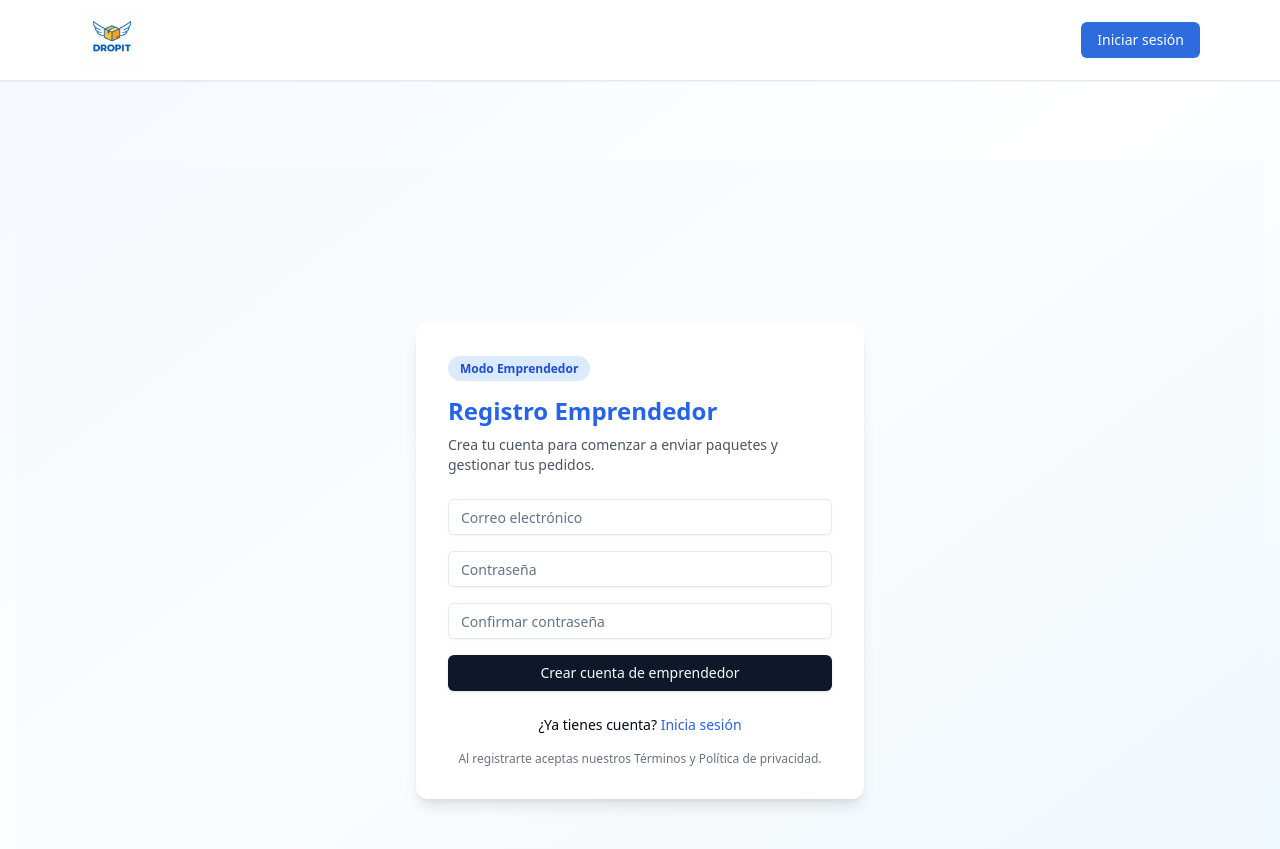
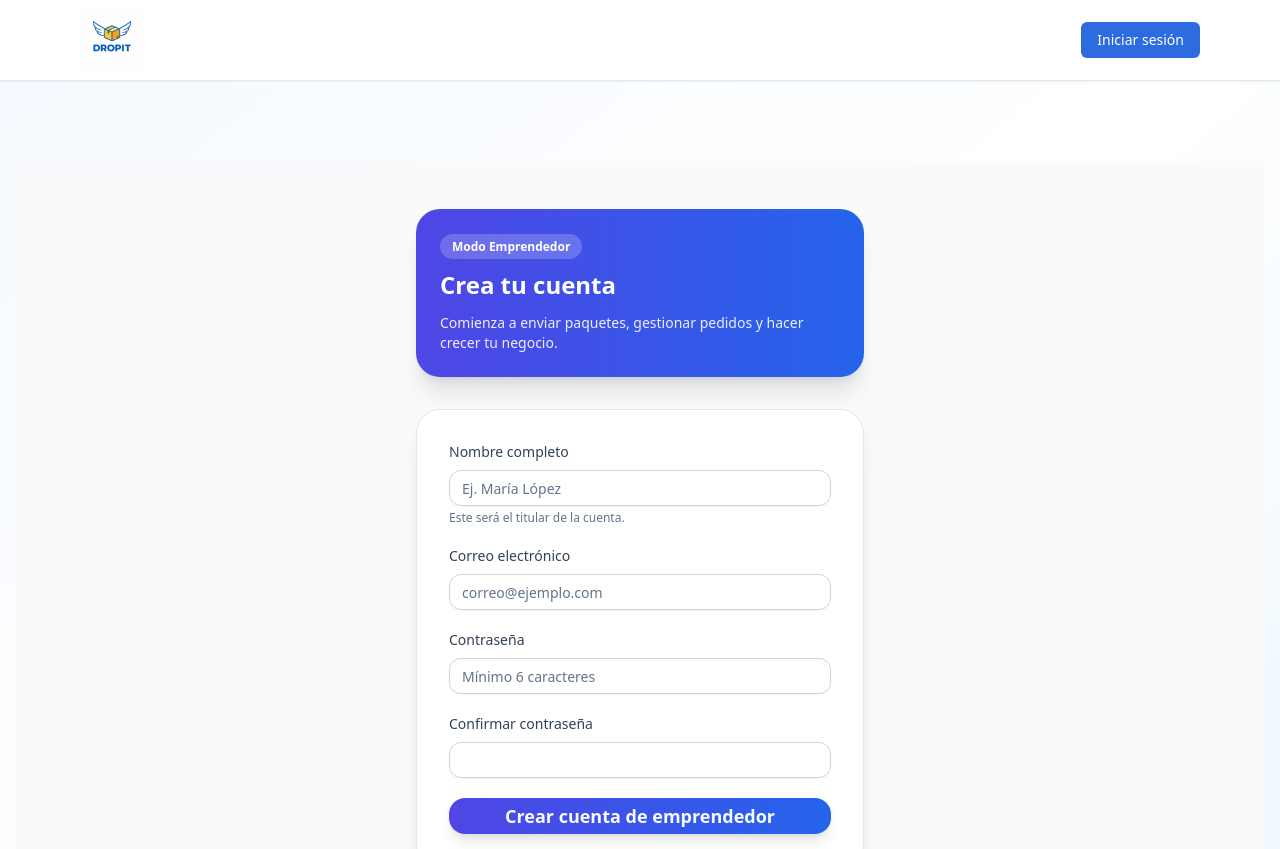
Before and after one commit to akunzg93-ui/dropit, a Next.js app: page /vendedor/register in a window 1280 px wide. Shown: the top 849 px of the page. Built offline with nearby package versions, Linux system fonts and the light colour scheme; no server answers.

Commit message:
UX upgrade registro establecimiento y vendedor

```diff
--- a/app/establecimiento/register/page.jsx
+++ b/app/establecimiento/register/page.jsx
@@ -14,11 +14,12 @@ export default function RegisterEstablecimiento() {
   const [password, setPassword] = useState("");
   const [confirm, setConfirm] = useState("");
   const [mensaje, setMensaje] = useState("");
+  const [loading, setLoading] = useState(false);
 
   async function handleRegister() {
     setMensaje("");
 
-    if (!email || !password || !confirm) {
+    if (!email || !password || !confirm || !nombre) {
       setMensaje("Completa todos los campos.");
       return;
     }
@@ -28,22 +29,25 @@ export default function RegisterEstablecimiento() {
       return;
     }
 
-    // 🔴 IMPORTANTE: cerrar sesión si hay usuario activo
+    setLoading(true);
+
     await supabase.auth.signOut();
 
     const { data, error } = await supabase.auth.signUp({
       email,
       password,
       options: {
-        data: { role: "establishment" },
+        data: {
+          role: "establishment",
+          nombre_responsable: nombre,
+        },
         emailRedirectTo: `${window.location.origin}/login`,
       },
     });
 
-    console.log("DATA SIGNUP:", data);
-
     if (error) {
       setMensaje("Hubo un error al registrarte: " + error.message);
+      setLoading(false);
       return;
     }
 
@@ -51,70 +55,98 @@ export default function RegisterEstablecimiento() {
   }
 
   return (
-    <div className="min-h-screen flex items-center justify-center px-4 py-10 bg-muted/30">
-      <div className="w-full max-w-md bg-white shadow-lg rounded-xl p-8">
+    <div className="min-h-screen bg-slate-50 flex items-center justify-center px-6 py-12">
+      <div className="w-full max-w-md space-y-8">
 
-        <div className="mb-4">
-          <span className="text-xs font-semibold px-3 py-1 rounded-full bg-blue-100 text-blue-700">
+        {/* HEADER PREMIUM */}
+        <div className="bg-gradient-to-r from-indigo-600 to-blue-600 text-white rounded-3xl p-6 shadow-xl space-y-3">
+          <span className="text-xs font-semibold bg-white/20 px-3 py-1 rounded-full">
             Modo Establecimiento
           </span>
+
+          <h1 className="text-2xl font-bold">
+            Crea tu cuenta
+          </h1>
+
+          <p className="text-sm text-white/90">
+            Recibe paquetes de emprendedores y genera ingresos adicionales desde tu punto físico.
+          </p>
         </div>
 
-        <h1 className="text-2xl font-bold text-blue-600 mb-2">
-          Registro Establecimiento
-        </h1>
+        {/* CARD FORM */}
+        <div className="bg-white rounded-3xl shadow-xl border border-slate-200 p-8 space-y-5">
 
-        <p className="text-sm text-gray-600 mb-6">
-          Recibe paquetes de emprendedores y genera ingresos adicionales desde tu punto físico.
-        </p>
-
-        <label className="font-medium text-sm">
-          Nombre del establecimiento
+          <div>
+            <label className="block text-sm font-medium mb-2 text-slate-700">
+              Nombre del responsable
             </label>
             <Input
-          className="mb-4"
+              className="rounded-xl border-slate-300 focus:ring-2 focus:ring-indigo-500"
               value={nombre}
               onChange={(e) => setNombre(e.target.value)}
+              placeholder="Ej. Adolfo Kunz"
             />
+            <p className="text-xs text-slate-500 mt-1">
+              Este será el titular de la cuenta.
+            </p>
+          </div>
 
-        <label className="font-medium text-sm">
+          <div>
+            <label className="block text-sm font-medium mb-2 text-slate-700">
               Correo electrónico
             </label>
             <Input
-          className="mb-4"
+              className="rounded-xl border-slate-300 focus:ring-2 focus:ring-indigo-500"
               type="email"
               value={email}
               onChange={(e) => setEmail(e.target.value)}
+              placeholder="correo@ejemplo.com"
             />
+          </div>
 
-        <label className="font-medium text-sm">
+          <div>
+            <label className="block text-sm font-medium mb-2 text-slate-700">
               Contraseña
             </label>
             <Input
-          className="mb-4"
+              className="rounded-xl border-slate-300 focus:ring-2 focus:ring-indigo-500"
               type="password"
               value={password}
               onChange={(e) => setPassword(e.target.value)}
+              placeholder="Mínimo 6 caracteres"
             />
+          </div>
 
-        <label className="font-medium text-sm">
+          <div>
+            <label className="block text-sm font-medium mb-2 text-slate-700">
               Confirmar contraseña
             </label>
             <Input
-          className="mb-4"
+              className="rounded-xl border-slate-300 focus:ring-2 focus:ring-indigo-500"
               type="password"
               value={confirm}
               onChange={(e) => setConfirm(e.target.value)}
             />
+          </div>
 
           {mensaje && (
-          <p className="text-red-500 text-sm mb-4">{mensaje}</p>
+            <div className="bg-red-50 border border-red-200 text-red-600 rounded-xl p-3 text-sm">
+              {mensaje}
+            </div>
           )}
 
-        <Button className="w-full" onClick={handleRegister}>
-          Crear cuenta de establecimiento
+          <Button
+            disabled={loading}
+            onClick={handleRegister}
+            className="w-full py-4 text-lg font-semibold rounded-2xl bg-gradient-to-r from-indigo-600 to-blue-600 hover:scale-[1.02] transition-all shadow-lg disabled:opacity-50"
+          >
+            {loading ? "Creando cuenta..." : "Crear cuenta de establecimiento"}
           </Button>
+        </div>
 
+        <p className="text-center text-xs text-slate-500">
+          Al registrarte aceptas nuestros términos y condiciones.
+        </p>
       </div>
     </div>
   );
--- a/app/vendedor/register/page.jsx
+++ b/app/vendedor/register/page.jsx
@@ -9,15 +9,17 @@ import { useRouter } from "next/navigation";
 export default function RegisterVendedor() {
   const router = useRouter();
 
+  const [nombre, setNombre] = useState("");
   const [email, setEmail] = useState("");
   const [password, setPassword] = useState("");
   const [confirm, setConfirm] = useState("");
   const [mensaje, setMensaje] = useState("");
+  const [loading, setLoading] = useState(false);
 
   async function handleRegister() {
     setMensaje("");
 
-    if (!email || !password || !confirm) {
+    if (!nombre || !email || !password || !confirm) {
       setMensaje("Completa todos los campos.");
       return;
     }
@@ -27,22 +29,25 @@ export default function RegisterVendedor() {
       return;
     }
 
-    // 🔴 IMPORTANTE: cerrar sesión si existe usuario activo
+    setLoading(true);
+
     await supabase.auth.signOut();
 
     const { data, error } = await supabase.auth.signUp({
       email,
       password,
       options: {
-        data: { role: "vendor" },
+        data: {
+          role: "vendor",
+          nombre_responsable: nombre,
+        },
         emailRedirectTo: `${window.location.origin}/vendedor/login`,
       },
     });
 
-    console.log("DATA SIGNUP:", data);
-
     if (error) {
       setMensaje("Hubo un error al registrarte: " + error.message);
+      setLoading(false);
       return;
     }
 
@@ -50,74 +55,110 @@ export default function RegisterVendedor() {
   }
 
   return (
-    <div className="min-h-screen flex items-center justify-center px-4 py-10 bg-muted/30">
-      <div className="w-full max-w-md bg-white shadow-lg rounded-xl p-8">
+    <div className="min-h-screen bg-slate-50 flex items-center justify-center px-6 py-12">
+      <div className="w-full max-w-md space-y-8">
 
-        {/* Badge */}
-        <div className="mb-4">
-          <span className="text-xs font-semibold px-3 py-1 rounded-full bg-blue-100 text-blue-700">
+        {/* HEADER PREMIUM */}
+        <div className="bg-gradient-to-r from-indigo-600 to-blue-600 text-white rounded-3xl p-6 shadow-xl space-y-3">
+          <span className="text-xs font-semibold bg-white/20 px-3 py-1 rounded-full">
             Modo Emprendedor
           </span>
+
+          <h1 className="text-2xl font-bold">
+            Crea tu cuenta
+          </h1>
+
+          <p className="text-sm text-white/90">
+            Comienza a enviar paquetes, gestionar pedidos y hacer crecer tu negocio.
+          </p>
         </div>
 
-        {/* Título */}
-        <h1 className="text-2xl font-bold text-blue-600 mb-2">
-          Registro Emprendedor
-        </h1>
+        {/* CARD FORM */}
+        <div className="bg-white rounded-3xl shadow-xl border border-slate-200 p-8 space-y-5">
 
-        {/* Subtítulo */}
-        <p className="text-sm text-gray-600 mb-6">
-          Crea tu cuenta para comenzar a enviar paquetes y gestionar tus pedidos.
+          <div>
+            <label className="block text-sm font-medium mb-2 text-slate-700">
+              Nombre completo
+            </label>
+            <Input
+              className="rounded-xl border-slate-300 focus:ring-2 focus:ring-indigo-500"
+              value={nombre}
+              onChange={(e) => setNombre(e.target.value)}
+              placeholder="Ej. María López"
+            />
+            <p className="text-xs text-slate-500 mt-1">
+              Este será el titular de la cuenta.
             </p>
+          </div>
 
+          <div>
+            <label className="block text-sm font-medium mb-2 text-slate-700">
+              Correo electrónico
+            </label>
             <Input
-          placeholder="Correo electrónico"
               type="email"
-          className="mb-4"
+              className="rounded-xl border-slate-300 focus:ring-2 focus:ring-indigo-500"
               value={email}
               onChange={(e) => setEmail(e.target.value)}
+              placeholder="correo@ejemplo.com"
             />
+          </div>
 
+          <div>
+            <label className="block text-sm font-medium mb-2 text-slate-700">
+              Contraseña
+            </label>
             <Input
-          placeholder="Contraseña"
               type="password"
-          className="mb-4"
+              className="rounded-xl border-slate-300 focus:ring-2 focus:ring-indigo-500"
               value={password}
               onChange={(e) => setPassword(e.target.value)}
+              placeholder="Mínimo 6 caracteres"
             />
+          </div>
 
+          <div>
+            <label className="block text-sm font-medium mb-2 text-slate-700">
+              Confirmar contraseña
+            </label>
             <Input
-          placeholder="Confirmar contraseña"
               type="password"
-          className="mb-4"
+              className="rounded-xl border-slate-300 focus:ring-2 focus:ring-indigo-500"
               value={confirm}
               onChange={(e) => setConfirm(e.target.value)}
             />
-
-        <Button className="w-full" onClick={handleRegister}>
-          Crear cuenta de emprendedor
-        </Button>
+          </div>
 
           {mensaje && (
-          <p className="text-red-500 text-center mt-4">{mensaje}</p>
+            <div className="bg-red-50 border border-red-200 text-red-600 rounded-xl p-3 text-sm">
+              {mensaje}
+            </div>
           )}
 
-        {/* Login link */}
-        <p className="text-sm text-center mt-6">
+          <Button
+            disabled={loading}
+            onClick={handleRegister}
+            className="w-full py-4 text-lg font-semibold rounded-2xl bg-gradient-to-r from-indigo-600 to-blue-600 hover:scale-[1.02] transition-all shadow-lg disabled:opacity-50"
+          >
+            {loading ? "Creando cuenta..." : "Crear cuenta de emprendedor"}
+          </Button>
+        </div>
+
+        {/* LOGIN LINK */}
+        <p className="text-sm text-center text-slate-600">
           ¿Ya tienes cuenta?{" "}
           <span
             onClick={() => router.push("/vendedor/login")}
-            className="text-blue-600 font-medium cursor-pointer hover:underline"
+            className="text-indigo-600 font-medium cursor-pointer hover:underline"
           >
             Inicia sesión
           </span>
         </p>
 
-        {/* Legal */}
-        <p className="text-xs text-gray-500 mt-4 text-center">
+        {/* LEGAL */}
+        <p className="text-xs text-slate-500 text-center">
           Al registrarte aceptas nuestros Términos y Política de privacidad.
         </p>
-
       </div>
     </div>
   );
```
Lines whose indentation alone changed are shown as unchanged.
